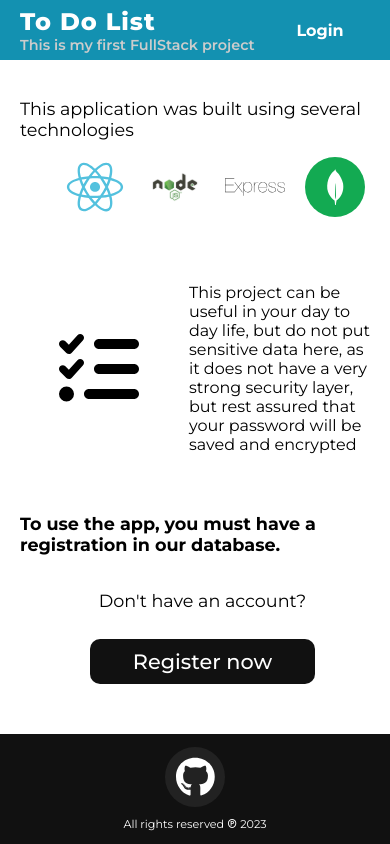
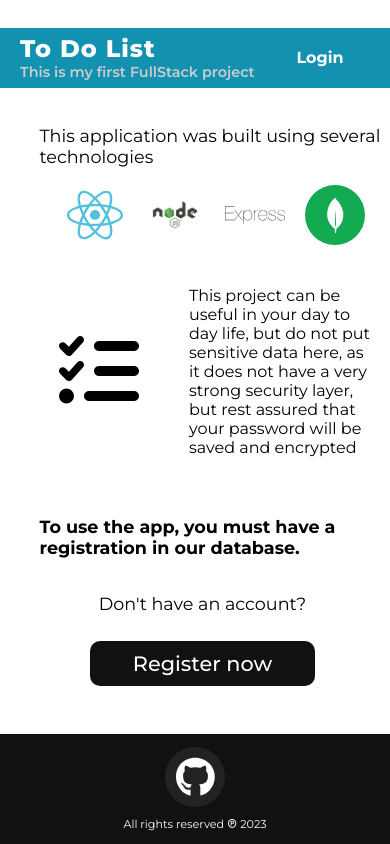
Before and after one commit to NeemiasVieira/to-do-list-fullstack, a React (Create React App) app: page /#/ in a window 390 px wide. Built offline with nearby package versions, Linux system fonts and the light colour scheme.

Commit message:
Melhorias na responsividade

```diff
--- a/src/Paginas/Home/HomeStyle.js
+++ b/src/Paginas/Home/HomeStyle.js
@@ -133,12 +133,19 @@ export const HomeStyle = styled.main`
 
 
   @media screen and (max-width: 480px){
+    display: flex;
+    justify-content: center;
+    align-items: center;
+    p{
+      max-width: 90vw;
+    }
 
     .introducao{
       margin-top: 20px;
     }
 
     .Aplicacao{
+      margin-top: 25px;
       width: 80vw;
 
       p{
@@ -149,6 +156,7 @@ export const HomeStyle = styled.main`
 
     .Cadastro{
       margin-top: 25px;
+      margin-bottom: 20px;
       div{
         margin-right: 25px;
       }
```
